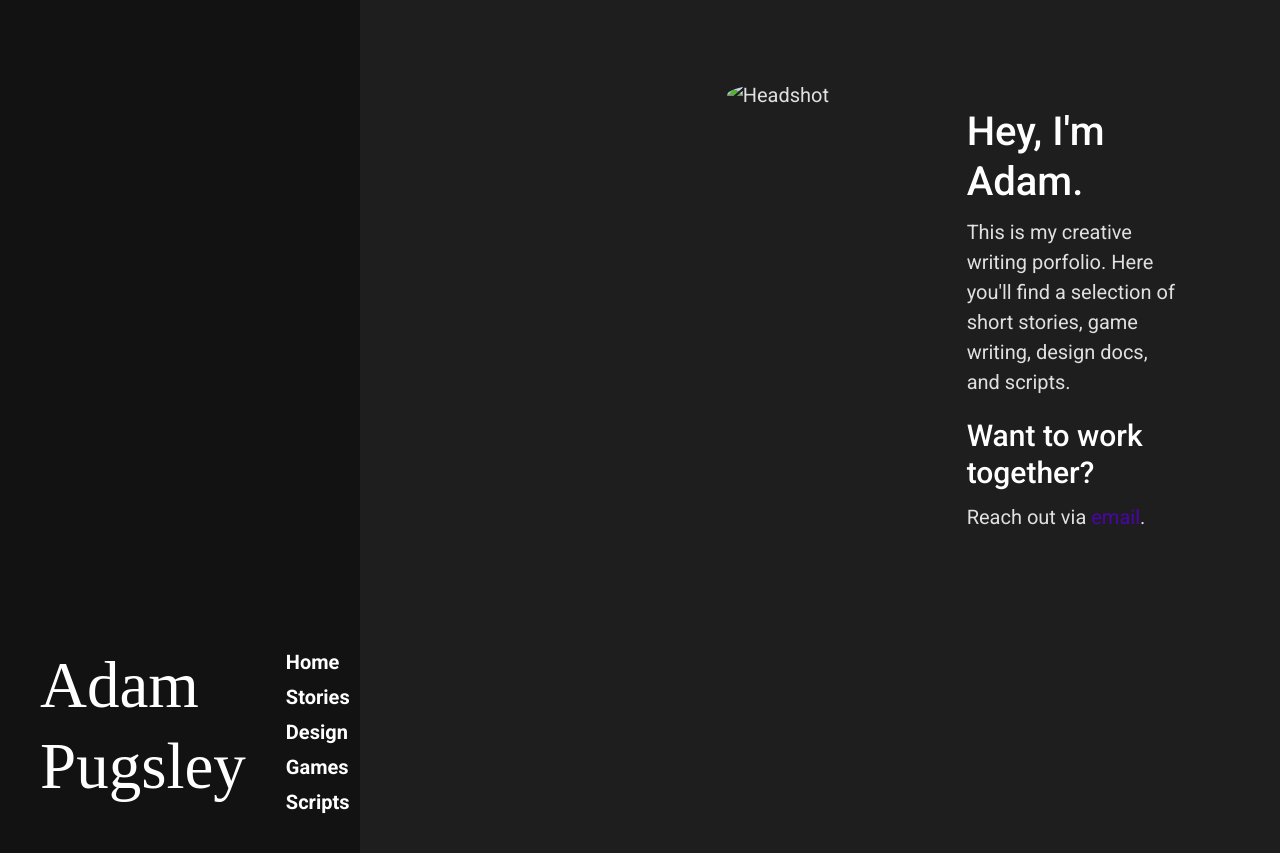
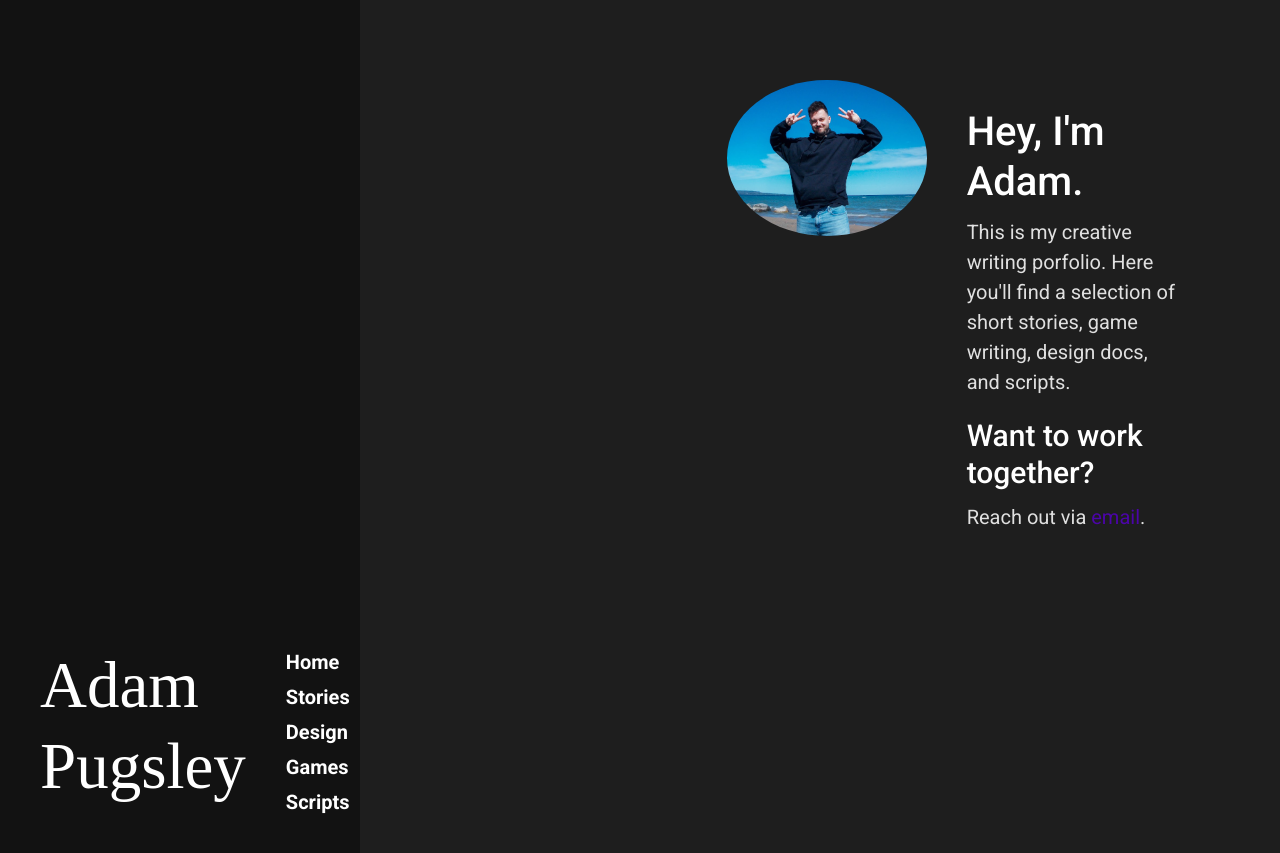
Before and after one commit to ajrpugs/pugsleyfiction, a Jekyll site: the page built from index.md, in a window 1280 px wide. Shown: the top 853 px of the page. Built offline with Jekyll 4.4.1, drawn with Linux system fonts in a browser that asks for light colours.

Commit message:
fix image

```diff
--- a/index.md
+++ b/index.md
@@ -6,7 +6,7 @@ title: Home
 <div class="landing-two-column">
 
   <div class="landing-left">
-    <img src="/assets/images/headshot.png" alt="Headshot">
+    <img src="assets\headshot.png" alt="Headshot">
   </div>
 
   <div class="landing-right">
```
